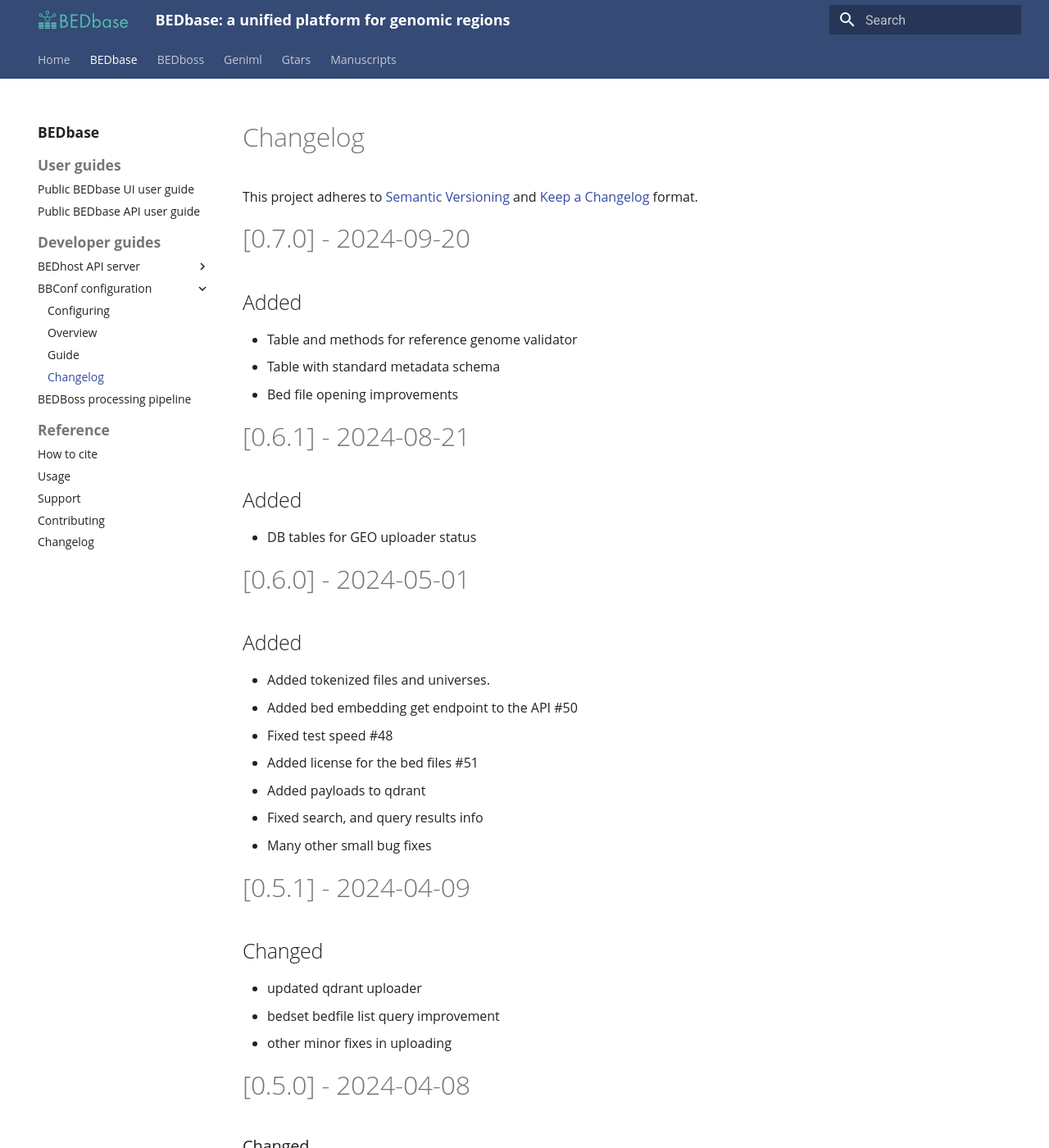
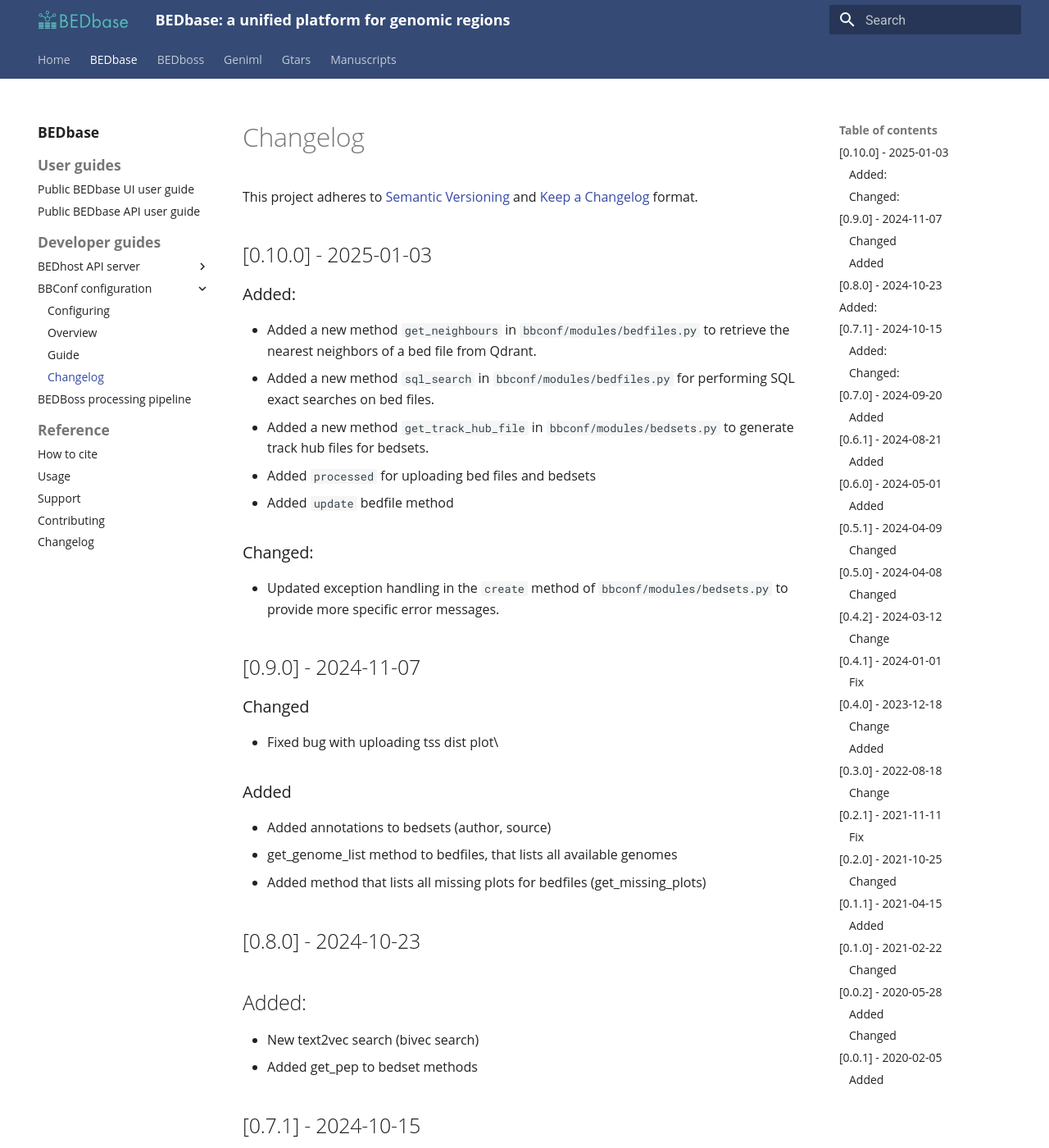
Before and after one commit to databio/bedbase, an MkDocs documentation site: the page built from docs/bbconf/changelog.md, in a window 1280 px wide and 1400 px high. Shown: the whole window at 82% size. Built offline with MkDocs 1.6.1 and Material for MkDocs 9.7.7, drawn with Linux system fonts in a browser that asks for light colours; some of the changed text lies outside the part shown.

Commit message:
Updated changelog for geniml, bbconf, and bedhost

```diff
--- a/docs/bbconf/changelog.md
+++ b/docs/bbconf/changelog.md
@@ -2,19 +2,57 @@
 
 This project adheres to [Semantic Versioning](https://semver.org/spec/v2.0.0.html) and [Keep a Changelog](https://keepachangelog.com/en/1.0.0/) format.
 
-# [0.7.0] - 2024-09-20
-## Added
+## [0.10.0] - 2025-01-03
+
+### Added:
+
+* Added a new method `get_neighbours` in `bbconf/modules/bedfiles.py` to retrieve the nearest neighbors of a bed file from Qdrant.
+* Added a new method `sql_search` in `bbconf/modules/bedfiles.py` for performing SQL exact searches on bed files.
+* Added a new method `get_track_hub_file` in `bbconf/modules/bedsets.py` to generate track hub files for bedsets.
+* Added `processed` for uploading bed files and bedsets
+* Added `update` bedfile method
+
+### Changed:
+* Updated exception handling in the `create` method of `bbconf/modules/bedsets.py` to provide more specific error messages.
+
+## [0.9.0] - 2024-11-07
+
+### Changed
+- Fixed bug with uploading tss dist plot\
+
+### Added
+- Added annotations to bedsets (author, source)
+- get_genome_list method to bedfiles, that lists all available genomes
+- Added method that lists all missing plots for bedfiles (get_missing_plots)
+
+
+## [0.8.0] - 2024-10-23
+## Added:
+- New text2vec search (bivec search)
+- Added get_pep to bedset methods
+
+## [0.7.1] - 2024-10-15
+
+### Added:
+- Added table with standardized bed annotation
+- Added table with bed reference genome prediction values.
+
+### Changed:
+- Updated requirements
+
+## [0.7.0] - 2024-09-20
+### Added
 - Table and methods for reference genome validator
 - Table with standard metadata schema
 - Bed file opening improvements
 
-# [0.6.1] - 2024-08-21
-## Added
+## [0.6.1] - 2024-08-21
+### Added
 
 - DB tables for GEO uploader status
 
-# [0.6.0] - 2024-05-01
-## Added
+## [0.6.0] - 2024-05-01
+### Added
 
 - Added tokenized files and universes.
 - Added bed embedding get endpoint to the API #50
@@ -25,14 +63,14 @@
 - Many other small bug fixes
 
 
-# [0.5.1] - 2024-04-09
-## Changed
+## [0.5.1] - 2024-04-09
+### Changed
 
 - updated qdrant uploader
 - bedset bedfile list query improvement
 - other minor fixes in uploading
 
-# [0.5.0] - 2024-04-08
+## [0.5.0] - 2024-04-08
 ### Changed
 
 - Rebuild bbconf
--- a/docs/bedhost/changelog.md
+++ b/docs/bedhost/changelog.md
@@ -2,8 +2,43 @@
 
 This project adheres to [Semantic Versioning](https://semver.org/spec/v2.0.0.html) and [Keep a Changelog](https://keepachangelog.com/en/1.0.0/) format.
 
+## [0.9.0] -- 2025-01-03
+### Added:
+* Added a new class `CreateBEDsetRequest` in `bedhost/data_models.py` to handle BEDset creation requests.
+* Introduced a new API endpoint `/v1/bed/{bed_id}/neighbours` to get nearest neighbors for a BED record in `bedhost/routers/bed_api.py`.
+* Implemented a new API endpoint `/v1/bedset/create/` to create a new BEDset by providing a registry path to the PEPhub project in `bedhost/routers/bedset_api.py`.
+
+### Changed:
+* Refactored `text_to_bed_search` function to include additional logic for handling specific queries in `bedhost/routers/bed_api.py`.
+
+### UI improvements:
+* Added Most similar files table to bed page
+* Improved Mobile friendly ui to both bed and bedset page
+* Improved metadata tables on bed page
+* Added `Download pdf` button for plots
+* Improved search tables
+* Added creation of bedset UI
+
+
+## [0.8.0] -- 2024-11-07
+
+### Added:
+- Added endpoint showing available genomes
+- Added endpoint listing bed_ids with missing plots
+
+## [0.7.0] -- 2024-10-23
+
+### Added:
+- New text2bed search (bivec search)
+- Added track_hub endpoints and pointing link
+- Added pep generating endpoint for bedsets
 
 ## [0.6.0] -- 2024-10-15
+
+## [0.6.0] -- 2024-10-15
+
+## [0.6.0] -- 2024-10-15
+
 - Multiple ui improvements and fixes
 - Updated bed metadata endpoint: added `annotation` to metadata return model, with standard schema
 - Updated metadata in search endpoints.
@@ -11,6 +46,7 @@
 
 
 ## [0.5.0] -- 2024-06-11
+
 - Improved Bed search (speed and quality)
 - Added licenses
 - UI tweaks
--- a/docs/geniml/changelog.md
+++ b/docs/geniml/changelog.md
@@ -1,6 +1,11 @@
 # Changelog
 
 This project adheres to [Semantic Versioning](https://semver.org/spec/v2.0.0.html) and [Keep a Changelog](https://keepachangelog.com/en/1.0.0/) format.
+
+## [0.6.0] -- 2025-01-03
+
+- Fixed: biocfilecache (upgraded to v0.6.0)
+- Added: inspect functions that lists all cached beds and bedsets
 
 ## [0.5.2] -- 2024-12-03
 
```
Also changed, not shown: other parts of docs/bedhost/changelog.md (+2 -1 lines).
